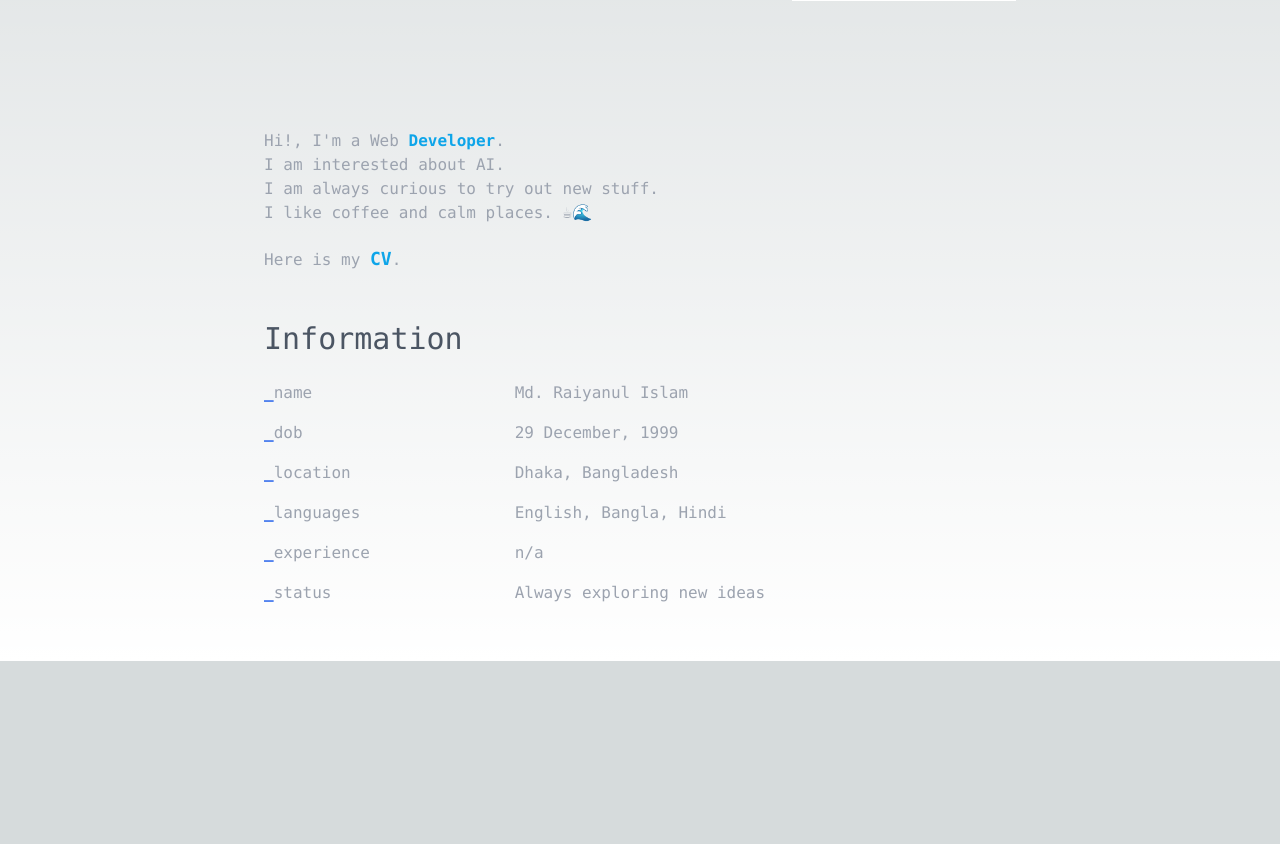
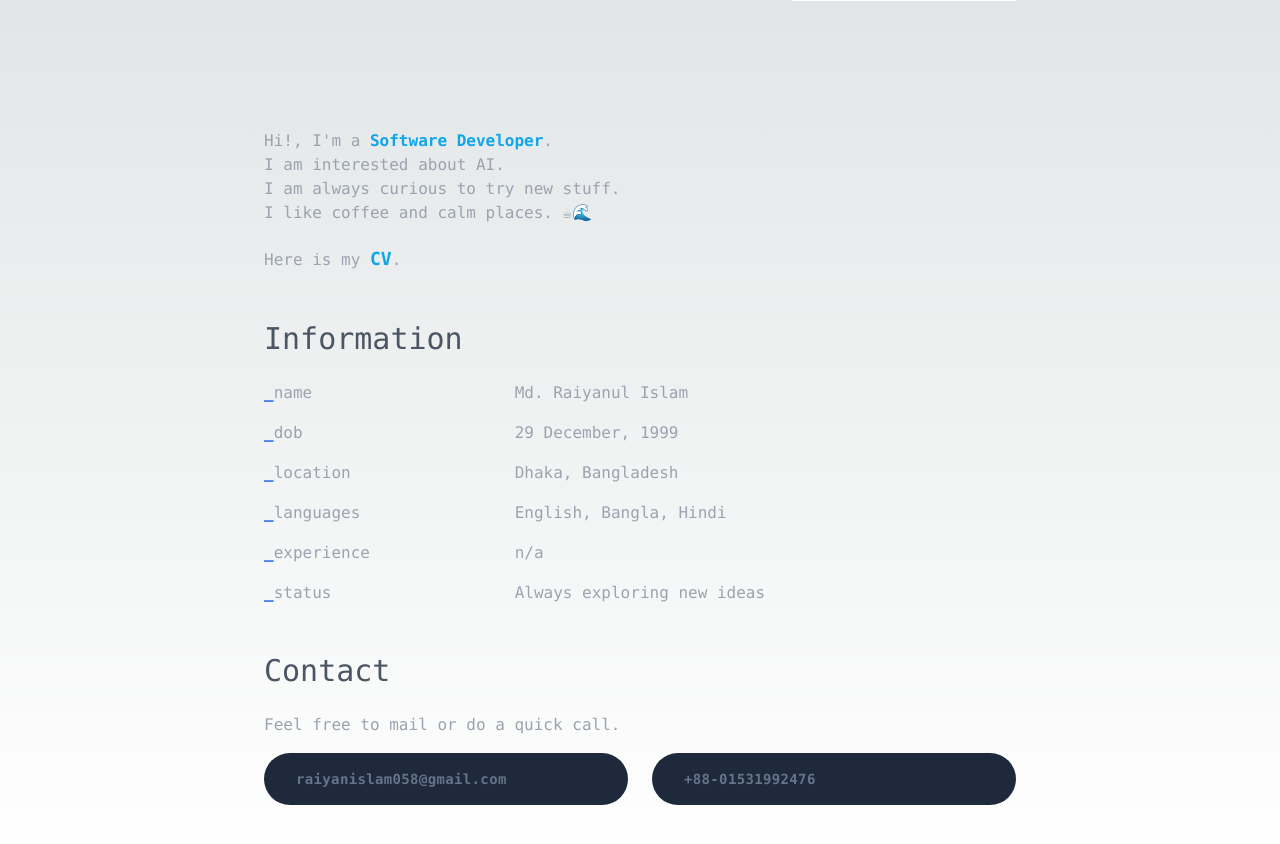
Before and after one commit to raiyan22/portfolio, a Next.js app: page / in a window 1280 px wide. Shown: the part 360-1204 px from the top of the page. Before the commit the page ends 1021 px from the top, so only its background shows below. Built offline with nearby package versions, Linux system fonts and the light colour scheme.

Commit message:
contact section added

```diff
--- /dev/null
+++ b/app/contact-section.tsx
@@ -0,0 +1,41 @@
+import SectionTitleHeader from "./section-title-header"
+
+export default function ContactSection({ title }: { title: String }) {
+    return (
+        <div className="mb-12">
+            <SectionTitleHeader title="Contact" />
+            <div className="text-base mb-4 text-gray-400">
+                Feel free to mail or do a quick call.
+            </div>
+
+            {/*  */}
+            <div className="grid grid-cols-1 sm:grid-cols-2 gap-6">
+                <div className="py-4 pl-4 rounded-full bg-slate-800 group">
+                    <div className="flex items-center cursor-default">
+                        {/* <div className="w-8">
+                            <img className="group-hover:-rotate-12 transition ease-in-out duration-100" src="./public/icons8-gmail-96.png" />
+                        </div> */}
+                        <div className="ml-4">
+                            <div className="text-slate-500 text-sm tracking-wide font-semibold group-hover:text-slate-400 transition ease-in-out duration-100">
+                               raiyanislam058@gmail.com
+                            </div>
+                        </div>
+                    </div>
+                </div>
+                <div className="py-4 pl-4 rounded-full bg-slate-800 group">
+                    <div className="flex items-center cursor-default">
+                        {/* <div className="w-8">
+                            <img className="group-hover:-rotate-12 transition ease-in-out duration-100" src="./public/icons8-callback-96.png" />
+                        </div> */}
+                        <div className="ml-4">
+                            <div className="text-slate-500 text-sm tracking-wide font-semibold group-hover:text-slate-400 transition ease-in-out duration-100">
+                                +88-01531992476
+                            </div>
+                        </div>
+                    </div>
+                </div>
+            </div>
+            {/*  */}
+        </div>
+    )
+}
--- a/app/desc-section.tsx
+++ b/app/desc-section.tsx
@@ -2,13 +2,13 @@ export default function DescriptionSection() {
     return (
         <div className="mb-12">
             <p className="text-gray-400">
-                Hi!, I'm a Web <span className="text-sky-500 font-bold">Developer</span>.
+                Hi!, I'm a <span className="text-sky-500 font-bold"> Software Developer</span>.
             </p>
             <p className="text-gray-400">
                 I am interested about AI.
             </p>
             <p className="text-gray-400">
-                I am always curious to try out new stuff.
+                I am always curious to try new stuff.
             </p>
             <p className="text-gray-400">
                 I like coffee and calm places. ☕🌊
--- a/app/page.tsx
+++ b/app/page.tsx
@@ -1,14 +1,15 @@
 import TopSection from './top-section'
 import DescriptionSection from './desc-section'
 import InfoSection from './information-section'
+import ContactSection from './contact-section'
 
 export default function Home() {
-  const infoString = "Information"
   return (
     <main className="max-w-3xl mx-auto p-4 sm:p-3 md:p-2 font-mono">
       <TopSection />
       <DescriptionSection/>
-      <InfoSection title={infoString}/>
+      <InfoSection title={""} />
+      <ContactSection title={""} />
     </main>
   )
 }
```
